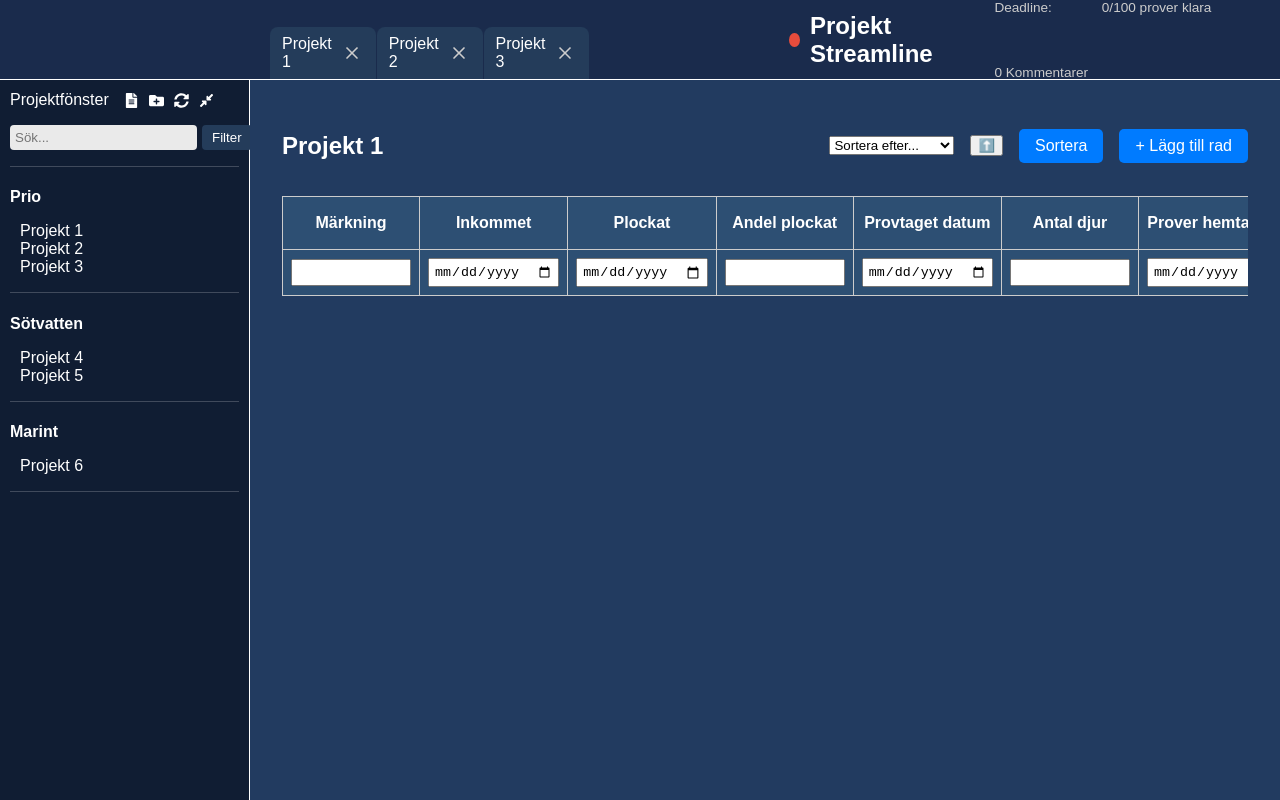
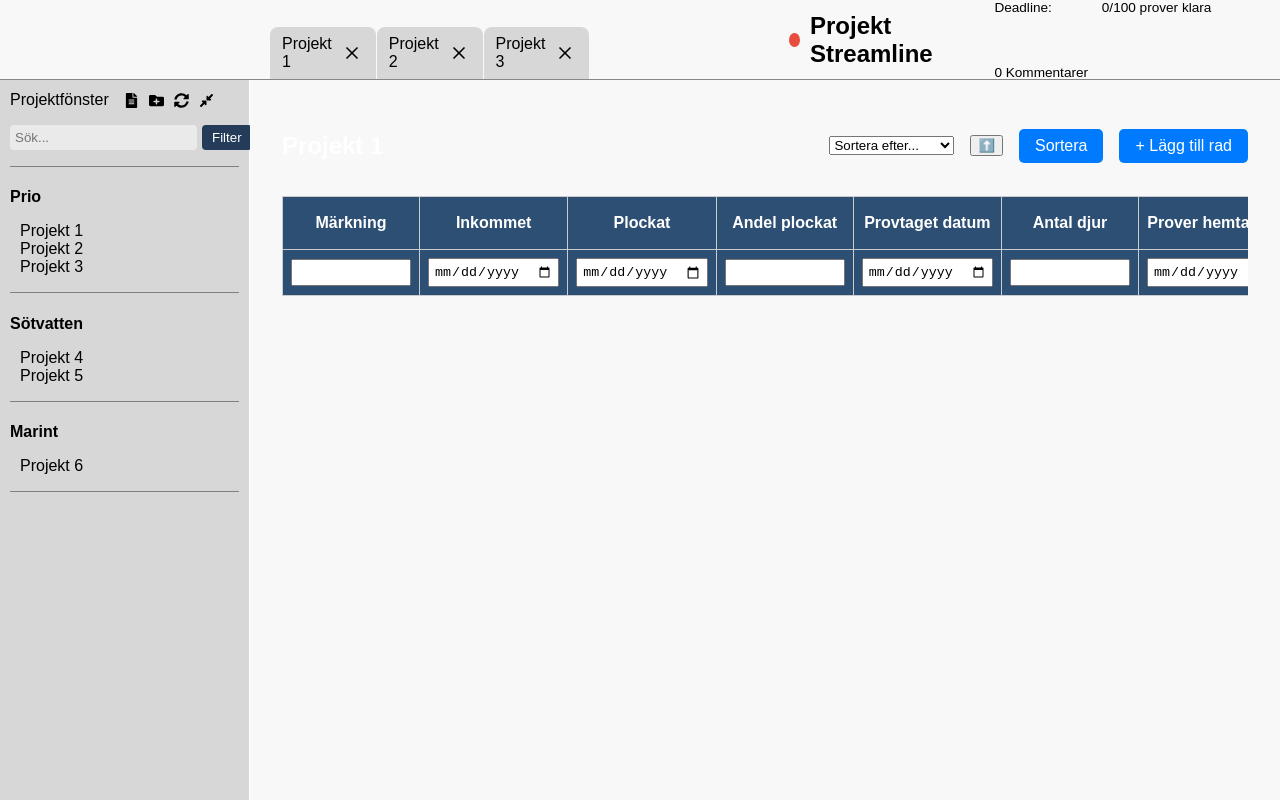
Before and after one commit to EliasKristmansson/dbtreact, a React (Vite) app in the folder reactproject1/: page / in a window 1280 px wide. Built offline with nearby package versions, Linux system fonts and the light colour scheme.

Commit message:
fixed white colors

```diff
--- a/reactproject1/src/App.css
+++ b/reactproject1/src/App.css
@@ -11,10 +11,10 @@ body {
 }
 
 .topbar {
-  background-color: #1a2b4c;
+    background-color: #F8F8F8;
     height: 80px;
     display: flex;
-  border-bottom: 1px solid white;
+    border-bottom: 1px solid #888686;
     box-sizing: border-box;
 }
 
@@ -30,14 +30,6 @@ body {
   align-items: center;
   display: flex;
   padding-left: 200px; /* justera detta värde för att matcha workspace margin */
-}
-
-.sidebar {
-  background-color: #1e1e1e;
-  color: white;
-  width: 300px;
-  padding: 10px;
-  font-family: sans-serif;
 }
 
 
@@ -58,7 +50,7 @@ body {
   height: 20px;
   gap:15px;
   align-items: center;
-
+  color:black;
 }
 
 
@@ -72,11 +64,11 @@ body {
 }
 
 .tab {
-  background-color: #243c5a;
+    background-color: #D7D7D7;
     padding: 8px 12px;
     border-top-left-radius: 8px;
     border-top-right-radius: 8px;
-  color: white;
+    color: black;
     display: flex;
     align-items: center;
     gap: 8px;
@@ -89,19 +81,11 @@ body {
 }
 
     .tab:hover {
-  background-color: #2d4a6d;
-}
-
-.close-button {
-  background: none;
-  border: none;
-  color: white;
-  cursor: pointer;
-  font-size: 16px;
+        background-color: #C0C2C1;
     }
 
 .project-name {
-  color: white;
+  color: black;
   margin: 0;
 }
 
@@ -127,7 +111,7 @@ body {
     }
 
 .project-other {
-    color: #ccc;
+    color: black;
     font-size: 0.85rem;
     margin: 25px;
     white-space: nowrap;
@@ -140,7 +124,7 @@ body {
 }
 
 .close-button {
-    color: #ccc;
+    color: black;
     background: transparent;
     border: none;
     cursor: pointer;
@@ -151,7 +135,7 @@ body {
 }
 
     .close-button:hover {
-        color: red;
+        color: grey;
     }
 
 
@@ -162,17 +146,18 @@ body {
 }
 
 .sidebar {
-  background-color: #101d33;
+    background-color: #D7D7D7;
     border-right: solid 0.5px;
-  box-sizing:border-box;
+    box-sizing: border-box;
     border-color: #fff;
     width: 250px;
     padding: 10px;
 }
 .divider-line {
-  border-top: 0.3px solid rgba(255, 255, 255, 0.2); /* vit med låg opacitet */
+  border-top: 0.3px solid grey; /* vit med låg opacitet */
   width: 100%;
   margin: 1rem 0;
+
 }
 .sidebar-header {
   display: flex;
@@ -194,6 +179,10 @@ body {
   border-radius: 4px;
 }
 
+.folder {
+    color: black;
+}
+
 .folder h4 {
   margin-bottom: 5px;
 }
@@ -210,7 +199,7 @@ body {
 }
 
 .workspace {
-  background-color: #223b60;
+    background-color: #F8F8F8;
     flex: 1;
     padding: 20px;
     overflow: auto;
--- a/reactproject1/src/App.jsx
+++ b/reactproject1/src/App.jsx
@@ -32,6 +32,7 @@ export default function App() {
         priority="high"
         tabs={tabs}
         onTabClose={handleTabClose}
+
       />
 
       <div className="main-content">
```
Lines whose indentation alone changed are shown as unchanged.
